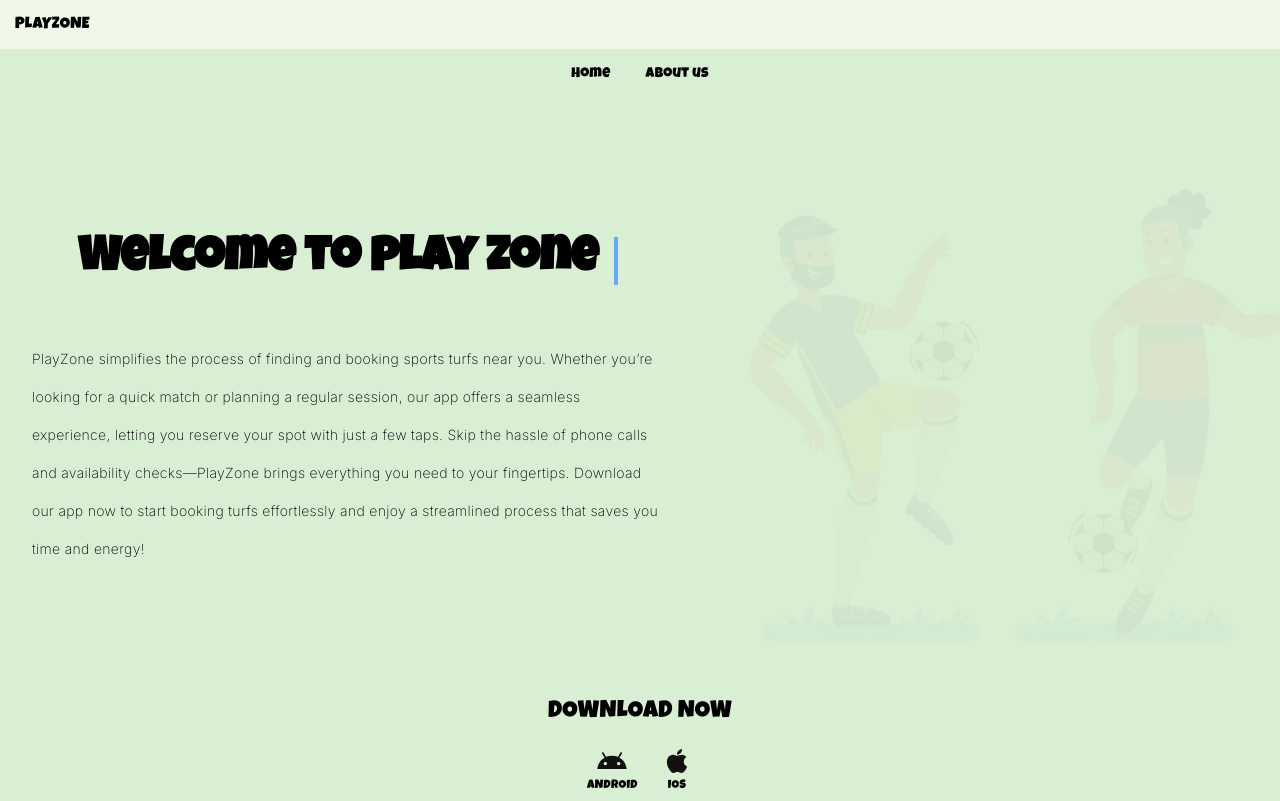
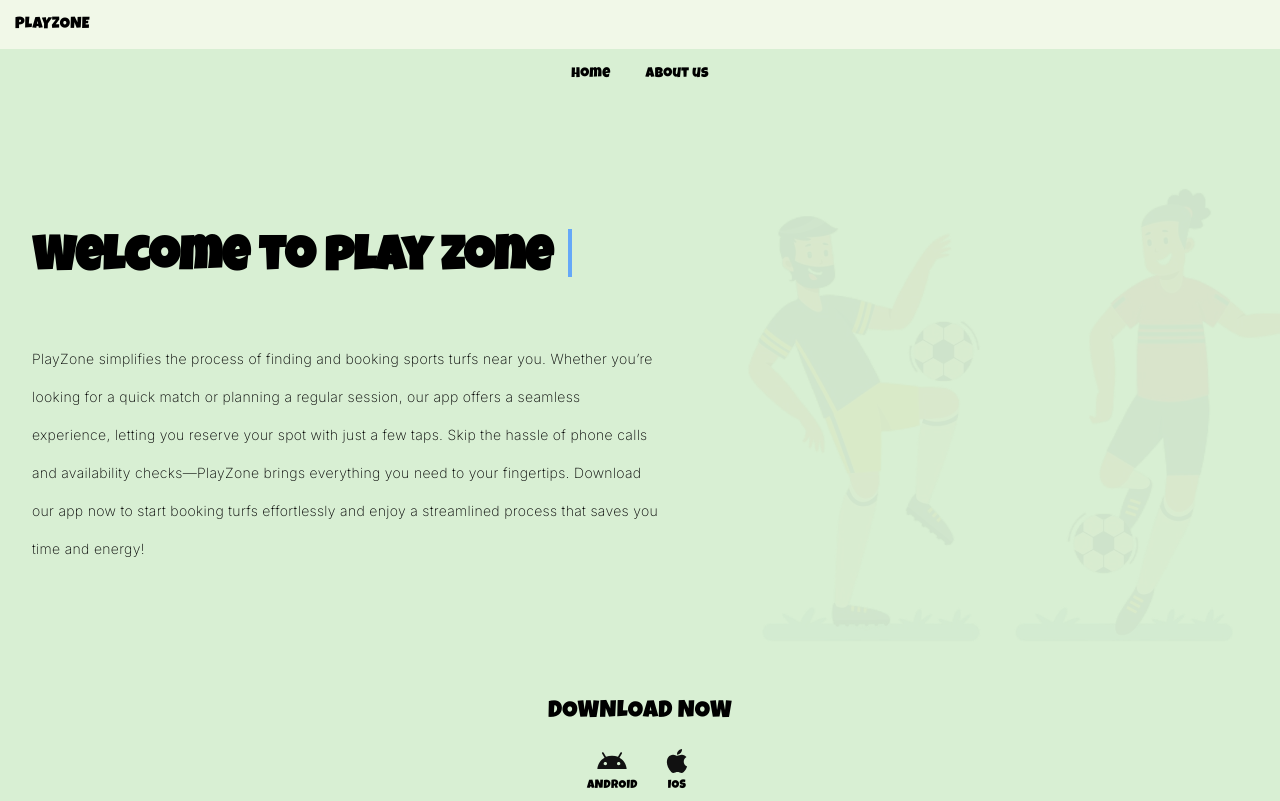
Before and after one commit to lucifer2409/playzone_project, a Next.js app: page / in a window 1280 px wide. Built offline with nearby package versions, Linux system fonts and the light colour scheme.

Commit message:
This is the commit after making changes in typewritter effect

```diff
--- a/app/main.tsx
+++ b/app/main.tsx
@@ -16,7 +16,7 @@ const Main = () => {
       </div>
       <div id='textSection'>
       <TypewriterEffectSmooth words={words}
-        className="text-4xl flex justify-center items-center w-full h-full"
+        className="text-4xl flex justify-center items-center w-full h-full sm:flex sm:items-start sm:justify-start"
         cursorClassName="bg-blue-400"/>
         <span id='textInsideTextSection'>
         PlayZone simplifies the process of finding and booking sports turfs near you. Whether you’re looking for a quick match or planning a regular session, our app offers a seamless experience, letting you reserve your spot with just a few taps. Skip the hassle of phone calls and availability checks—PlayZone brings everything you need to your fingertips. Download our app now to start booking turfs effortlessly and enjoy a streamlined process that saves you time and energy!
```
